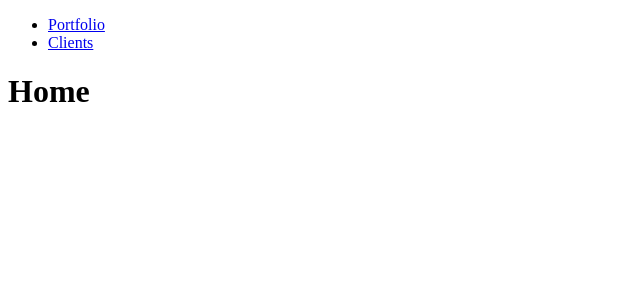
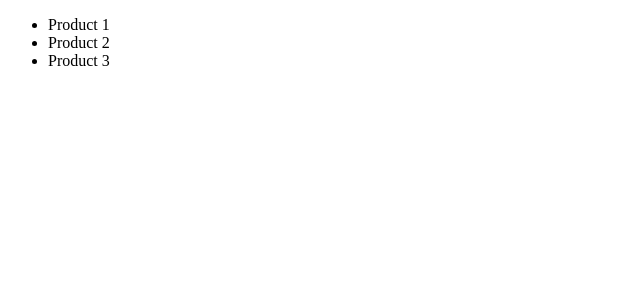
Before and after one commit to Wyld7K/File-Based-Routing-Project, a Next.js app: page / in a window 1280 px wide. Shown: the top 300 px of the page, without its empty margins (0-640 px from the left). Built offline with nearby package versions, Linux system fonts and the light colour scheme.

Commit message:
Get Data from .json file

```diff
--- a/pages/index.tsx
+++ b/pages/index.tsx
@@ -1,16 +1,47 @@
+import path from 'path';
+import { promises } from 'fs';
+
+import { GetStaticProps, InferGetStaticPropsType } from 'next';
 import Link from 'next/link';
-export default function Home() {
+
+type Product = {
+	id: string;
+	title: string;
+};
+
+// The GetStaticProps generic is used to specify that the props object returned by getStaticProps will have a property called data of type MyData.
+
+// In summary, using the GetStaticProps generic type for the GetStaticProps function allows us to define the shape and type of the props object that the page component will receive and provide type
+// checking for the component. In this case the defined shape & type is an array of is products (key) : value (type = Product --> Product[])
+export const getStaticProps: GetStaticProps<{
+	products: Product[];
+}> = async () => {
+	const filePath = path.join(process.cwd(), 'data', 'dummy-backend.json');
+	console.log(filePath);
+	const jsonData = await promises.readFile(filePath);
+
+	const { products } = JSON.parse(jsonData.toString());
+
+	return {
+		props: {
+			products,
+		},
+	};
+};
+
+// InferGetStaticPropsType is used to infer the type of the props returned by getStaticProps.
+
+const Home: React.FC<
+	InferGetStaticPropsType<typeof getStaticProps>
+> = props => {
+	console.log(props.products);
 	return (
-		<>
-			<ul>
-				<li>
-					<Link href="/portfolio">Portfolio</Link>
-				</li>
-				<li>
-					<Link href="/clients">Clients</Link>
-				</li>
-			</ul>
-			<h1>Home</h1>
-		</>
+		<ul>
+			{props.products.map(product => (
+				<li key={product.id}>{product.title}</li>
+			))}
+		</ul>
 	);
-}
+};
+
+export default Home;
```
